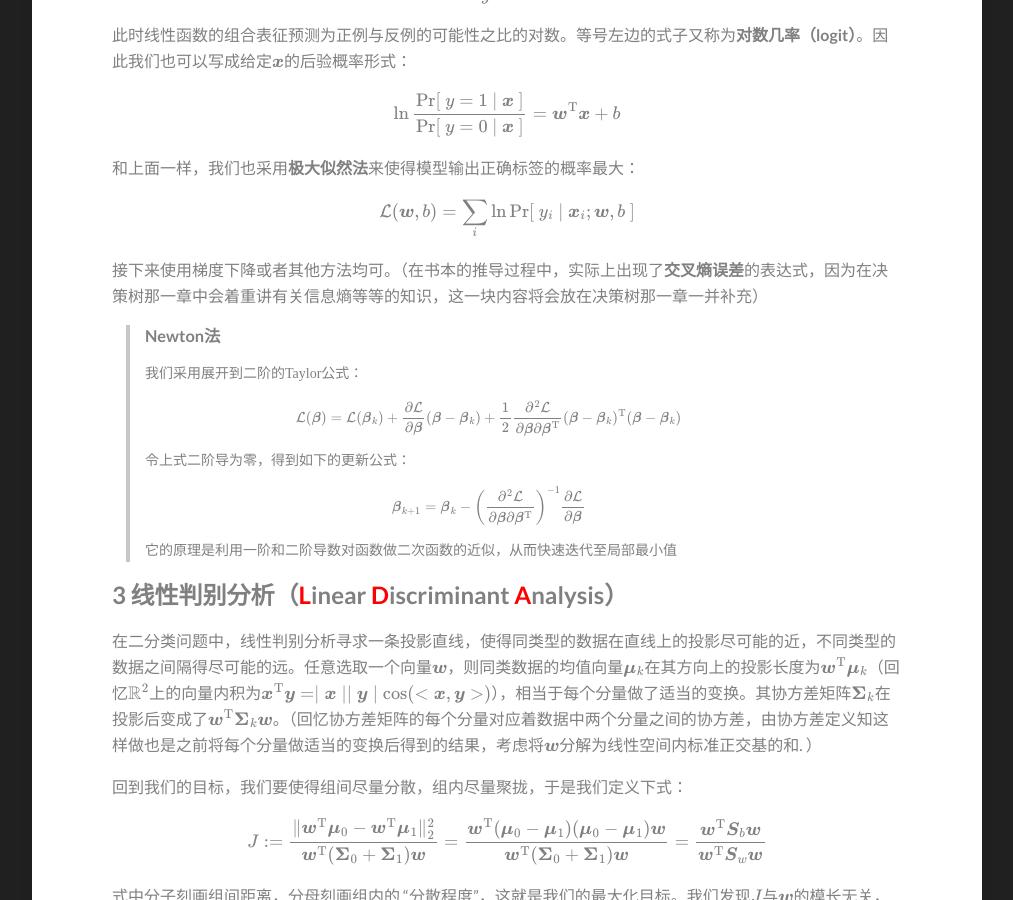
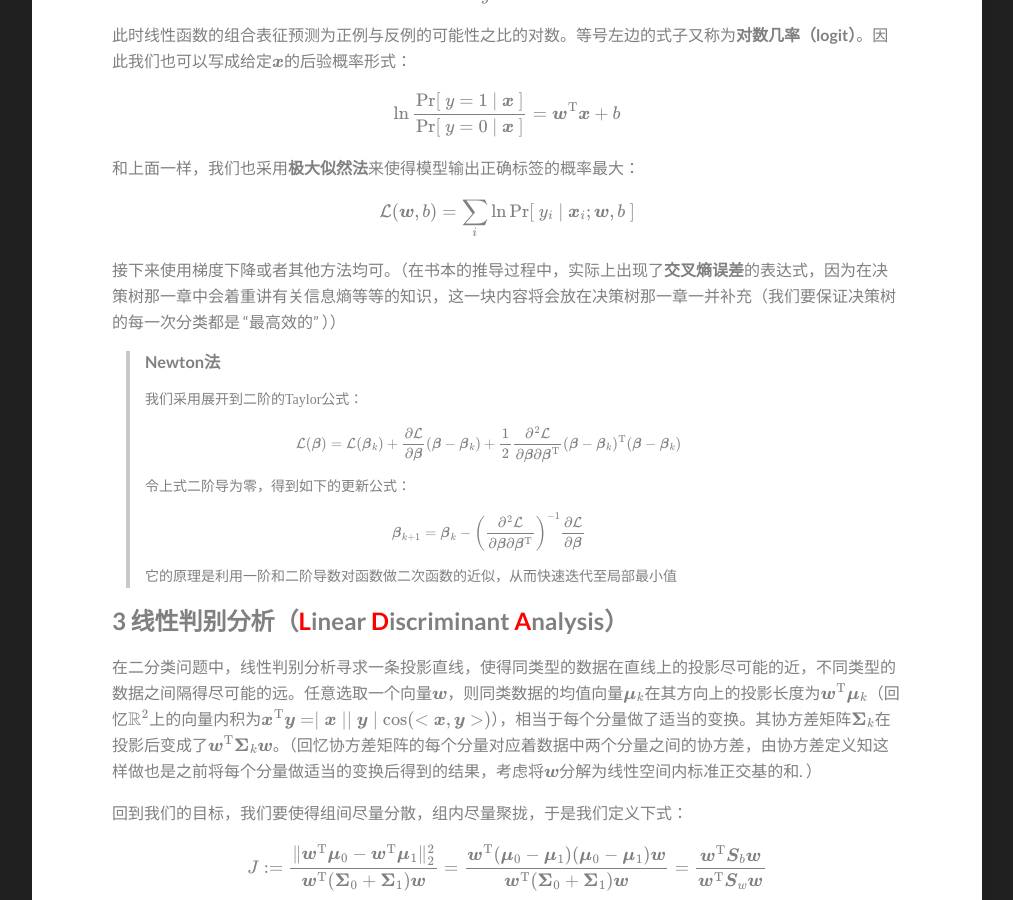
Before and after one commit to hrjtju/hrjtju.github.io, a Jekyll site: the page built from _posts/2022-08-19-DatawhaleML-2.md, in a window 1280 px wide and 900 px high, scrolled down 2595 px. Shown: the whole window, without its empty margins (133-1146 px from the left). Built offline with Jekyll 4.4.1, drawn with Linux system fonts in a browser that asks for light colours; formulas are drawn with MathJax 3.

Commit message:
Update 2022-08-19-DatawhaleML-2.md

```diff
--- a/_posts/2022-08-19-DatawhaleML-2.md
+++ b/_posts/2022-08-19-DatawhaleML-2.md
@@ -163,7 +163,7 @@ $$
 $$
 
 
-接下来使用梯度下降或者其他方法均可。（在书本的推导过程中，实际上出现了**交叉熵误差**的表达式，因为在决策树那一章中会着重讲有关信息熵等等的知识，这一块内容将会放在决策树那一章一并补充）
+接下来使用梯度下降或者其他方法均可。（在书本的推导过程中，实际上出现了**交叉熵误差**的表达式，因为在决策树那一章中会着重讲有关信息熵等等的知识，这一块内容将会放在决策树那一章一并补充（我们要保证决策树的每一次分类都是 “最高效的” ））
 
 
 
```
